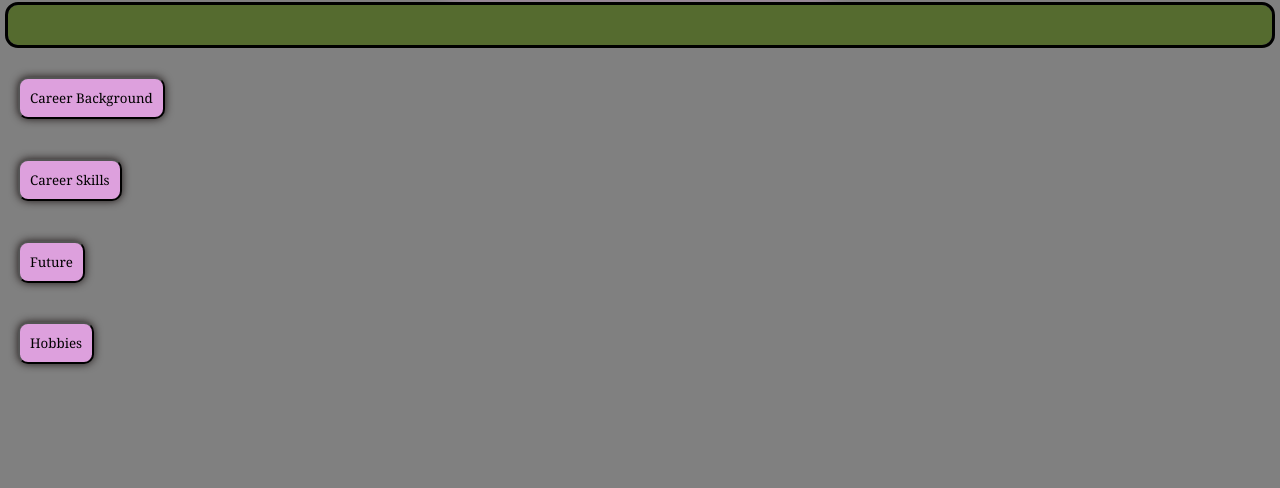
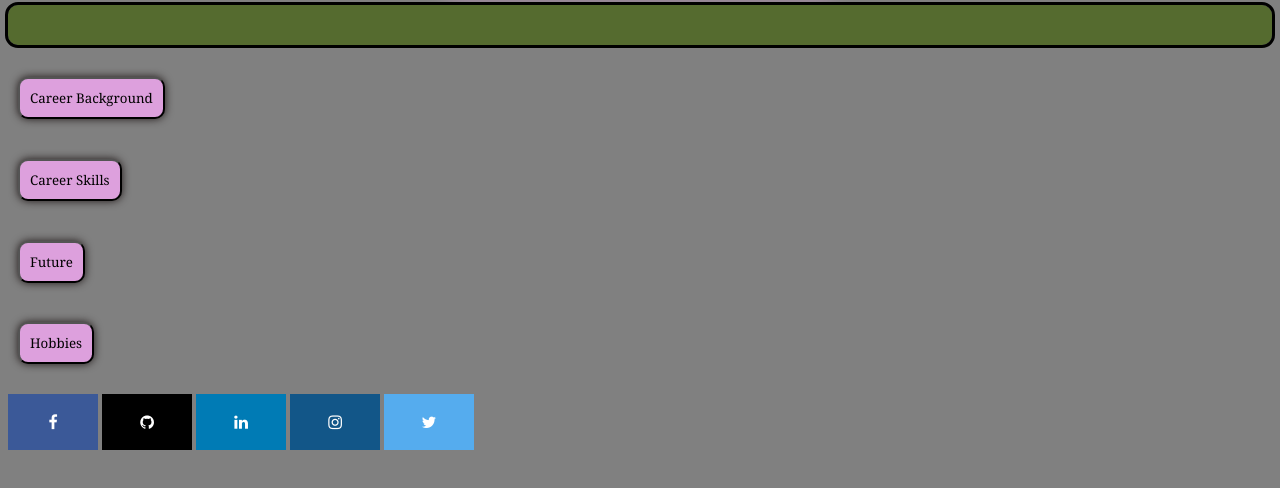
Before and after one commit to kevdies/Final-website, a plain HTML site: page index.html in a window 1280 px wide. Shown: the part 154-642 px from the top of the page. Drawn offline with Linux system fonts and the light colour scheme.

Commit message:
adding social in html and css

```diff
--- a/index.html
+++ b/index.html
@@ -2,6 +2,7 @@
 <html lang="en">
     <head>
         <link rel="stylesheet" href="style.css"/>
+        <link rel="stylesheet" href="https://cdnjs.cloudflare.com/ajax/libs/font-awesome/4.7.0/css/font-awesome.min.css">
         <title>Human #Kevin Diesenberg</title>
     </head>
     <body>
@@ -17,7 +18,8 @@
         </div>
 
         <div class="blank">
-            <h1></h1>
+            <h1>
+            </h1>
         </div>
 
         <div>
@@ -62,6 +64,20 @@
                 </div>
         </div>
 
+        <div class="social">
+
+                <a href="https://www.facebook.com/kevin.diesenberg/" class="fa fa-facebook"></a>
+
+                <a href="https://github.com/kevdies" class="fa fa-github"></a>
+
+                <a href="www.linkedin.com/in/kevin-diesenberg-426012253" class="fa fa-linkedin"></a>
+
+                <a href="https://www.instagram.com/kevdies/" class="fa fa-instagram"></a>
+
+                <a href="https://twitter.com/KevinDiesenberg" class="fa fa-twitter"></a>
+
+        </div>
+
         <script src = "script.js"></script>
     </body>
 
--- a/style.css
+++ b/style.css
@@ -30,9 +30,60 @@ h1 {
     padding:20px;
 }
 
+/* .social {
+
+} */
+
 .name, .blank {
    background-color: darkolivegreen;
    border-radius: 10px;
    outline-style: solid;
+}
 
-}
+/* Style all font awesome icons */
+.fa {
+    padding: 20px;
+    font-size: 30px;
+    width: 50px;
+    text-align: center;
+    text-decoration: none;
+
+  }
+
+  .fa:hover {
+    opacity: 0.7;
+  }
+
+
+  /* Facebook */
+  .fa-facebook {
+    background: #3B5998;
+    color: white;
+  }
+
+  /* Twitter */
+  .fa-twitter {
+    background: #55ACEE;
+    color: white;
+  }
+
+  .fa-github {
+    background: black;
+    color:white
+    ;
+  }
+
+  .fa-linkedin {
+    background: #007bb5;
+    color: white;
+  }
+
+  .fa-instagram {
+    background: #125688;
+    color: white;
+  }
+
+  /* .fa-gmail {
+    background: #dd4b39;
+    color: white;
+  } */
```
